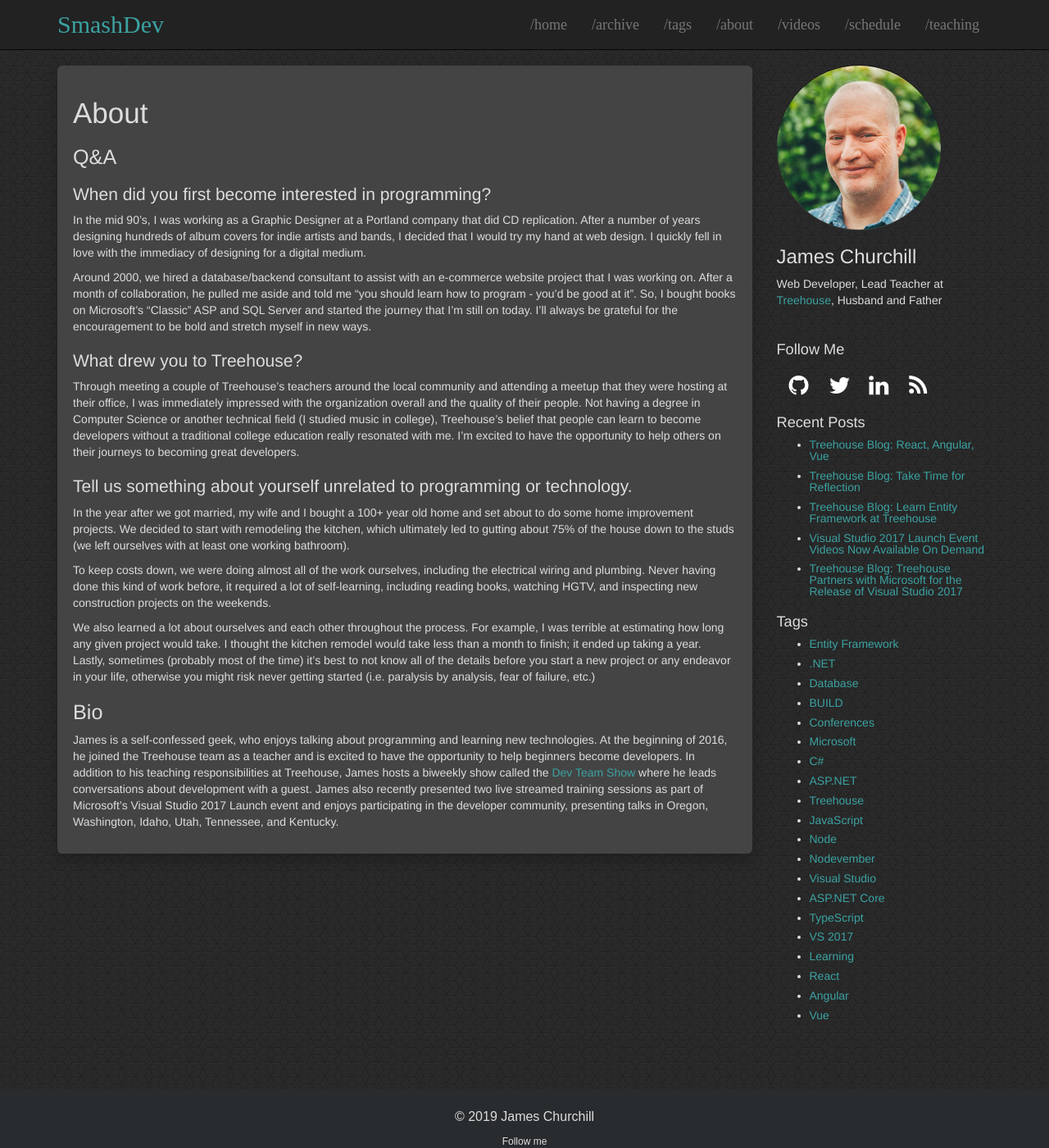
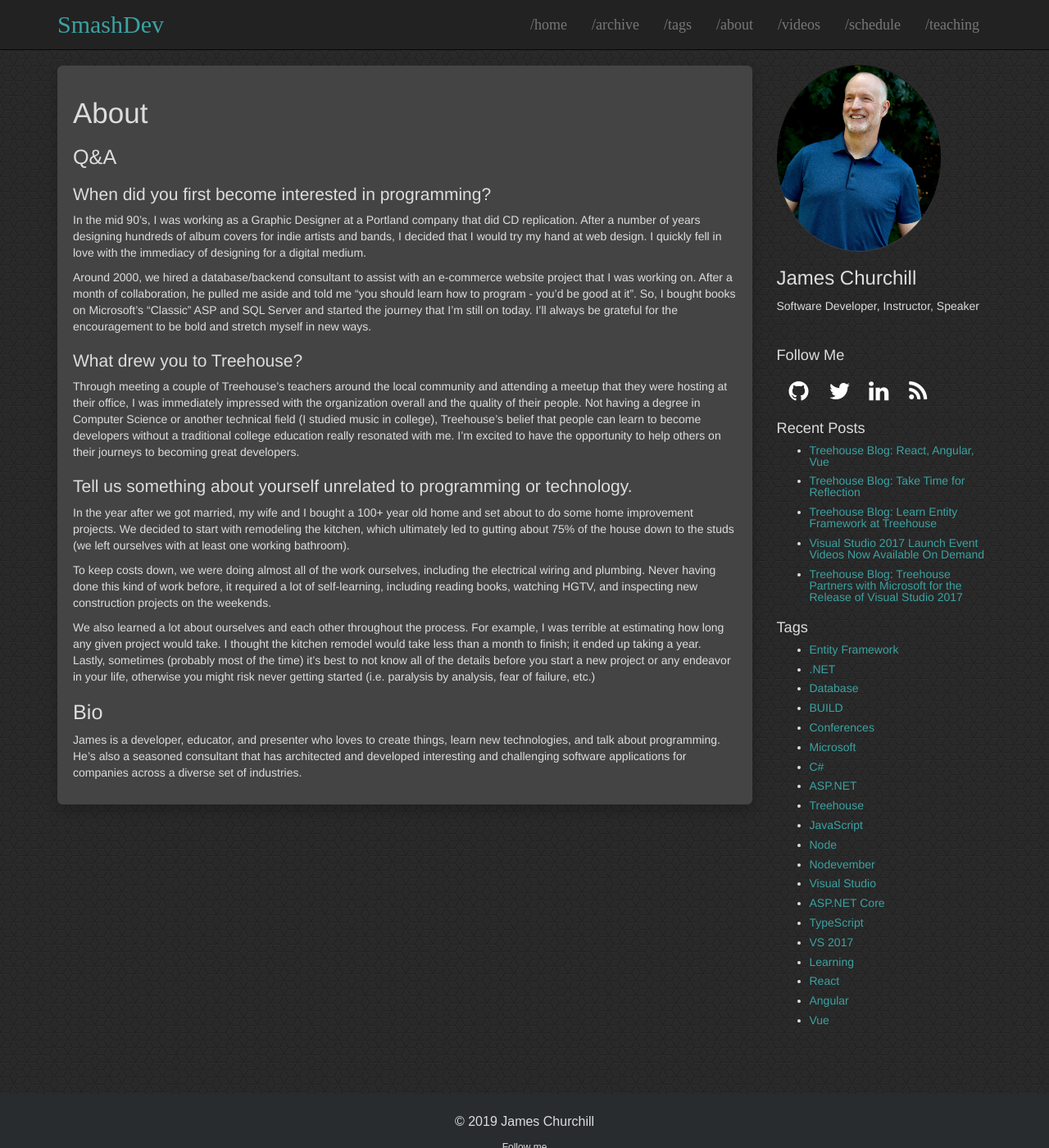
Before and after one commit to smashdevcode/smashdevcode.github.io, a Jekyll site: the page built from about.md, in a window 1280 px wide and 1400 px high. Shown: the whole window at 82% size. Built offline with Jekyll 4.4.1, drawn with Linux system fonts in a browser that asks for light colours.

Commit message:
Various updates

```diff
--- a/_config.yml
+++ b/_config.yml
@@ -1,7 +1,7 @@
 # Jekyll configuration
 
 name: SmashDev
-description: Software Developer / Lead Teacher at Treehouse
+description: Software Developer, Instructor, Speaker
 
 timezone: America/Los_Angeles
 
--- a/_includes/sidebar.html
+++ b/_includes/sidebar.html
@@ -1,9 +1,8 @@
 
 <div class="sidebar sidebar-about">
-  <img src="{{site.baseurl | prepend:site.url}}/images/misc/photo.jpg" alt="James Churchill" />
+  <img src="{{site.baseurl | prepend:site.url}}/images/misc/photo-2019.jpg" alt="James Churchill" />
   <h3>James Churchill</h3>
-  <p>Web Developer, Lead Teacher at <a href="http://teamtreehouse.com/">Treehouse</a>,
-      Husband and Father</p>
+  <p>Software Developer, Instructor, Speaker</p>
 </div>
 
 <div class="sidebar">
--- a/about.md
+++ b/about.md
@@ -27,4 +27,4 @@
 
 ## Bio
 
-James is a self-confessed geek, who enjoys talking about programming and learning new technologies. At the beginning of 2016, he joined the Treehouse team as a teacher and is excited to have the opportunity to help beginners become developers. In addition to his teaching responsibilities at Treehouse, James hosts a biweekly show called the [Dev Team Show](https://teamtreehouse.com/library/dev-team-show) where he leads conversations about development with a guest. James also recently presented two live streamed training sessions as part of Microsoft's Visual Studio 2017 Launch event and enjoys participating in the developer community, presenting talks in Oregon, Washington, Idaho, Utah, Tennessee, and Kentucky.
+James is a developer, educator, and presenter who loves to create things, learn new technologies, and talk about programming. He's also a seasoned consultant that has architected and developed interesting and challenging software applications for companies across a diverse set of industries.
```
Also changed, not shown: images/misc/photo-2019.jpg (added).
